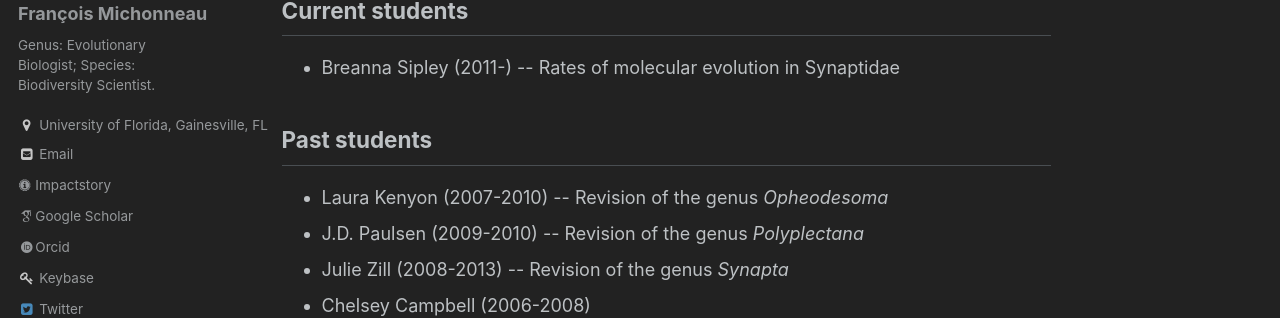
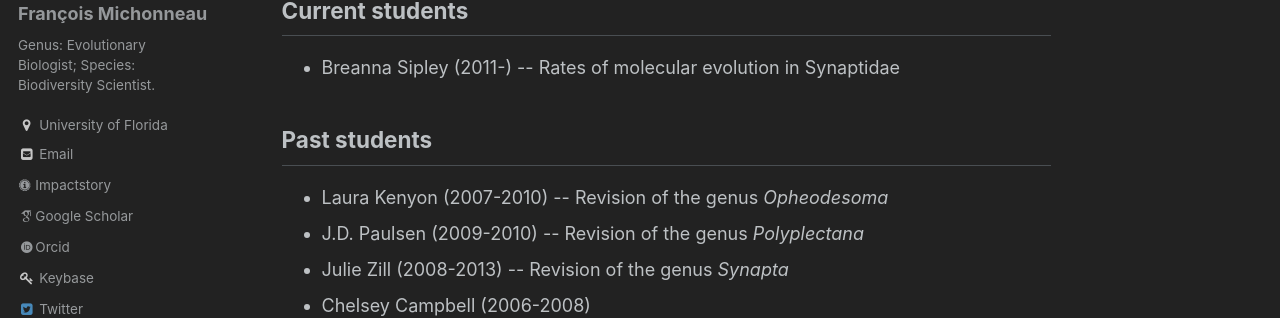
Before and after one commit to fmichonneau/francoismichonneau.net, a Jekyll site: the page built from _pages/students.html, in a window 1280 px wide. Shown: the part 235-553 px from the top of the page. Built offline with Jekyll 4.4.1, drawn with Linux system fonts in a browser that asks for light colours; some web fonts are replaced.

Commit message:
remove gainesville to make string shorter

```diff
--- a/_config.yml
+++ b/_config.yml
@@ -72,7 +72,7 @@ author:
   name             : "François Michonneau"
   avatar           : "michonneau.francois_square.jpg"
   bio              : "Genus: Evolutionary Biologist; Species: Biodiversity Scientist."
-  location         : "University of Florida, Gainesville, FL"
+  location         : "University of Florida"
   email            : "francois.michonneau@gmail.com"
   uri              :
   bitbucket        :
```
